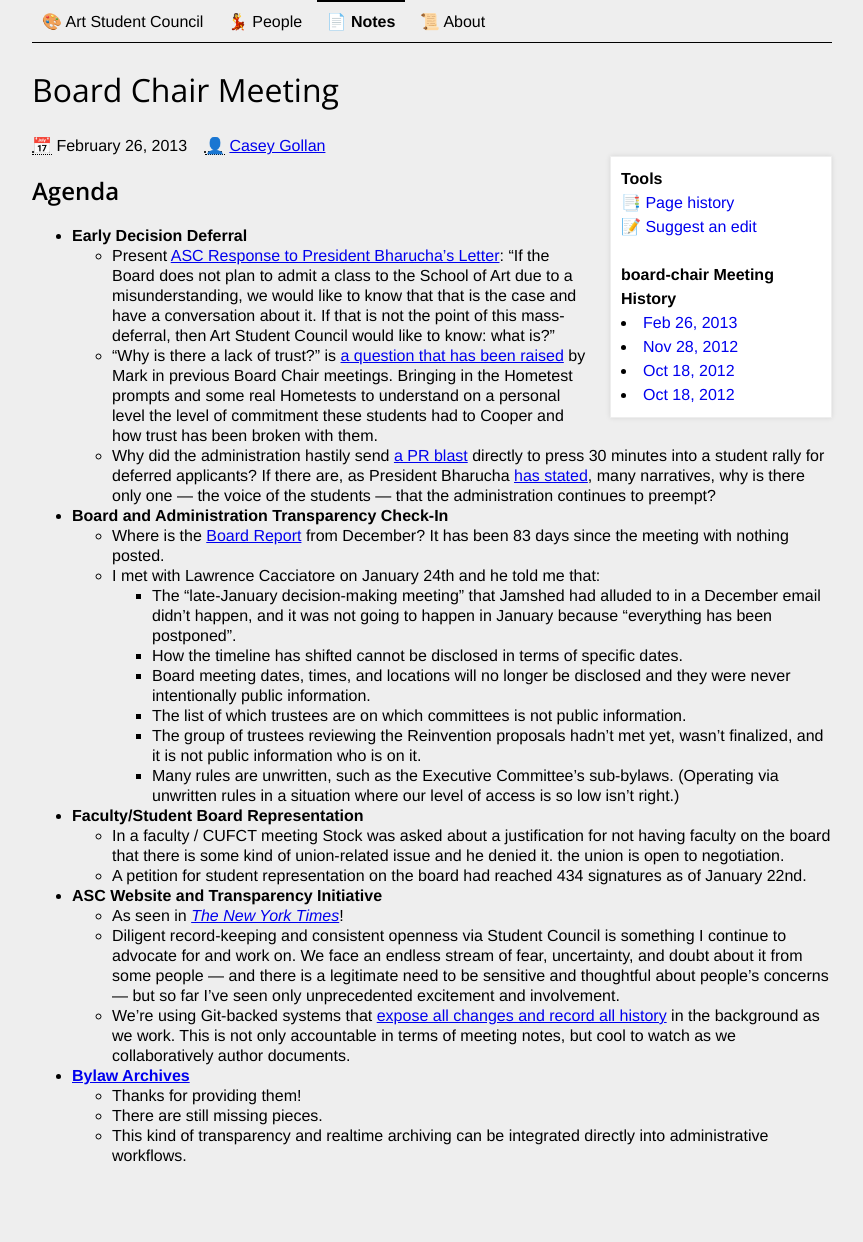
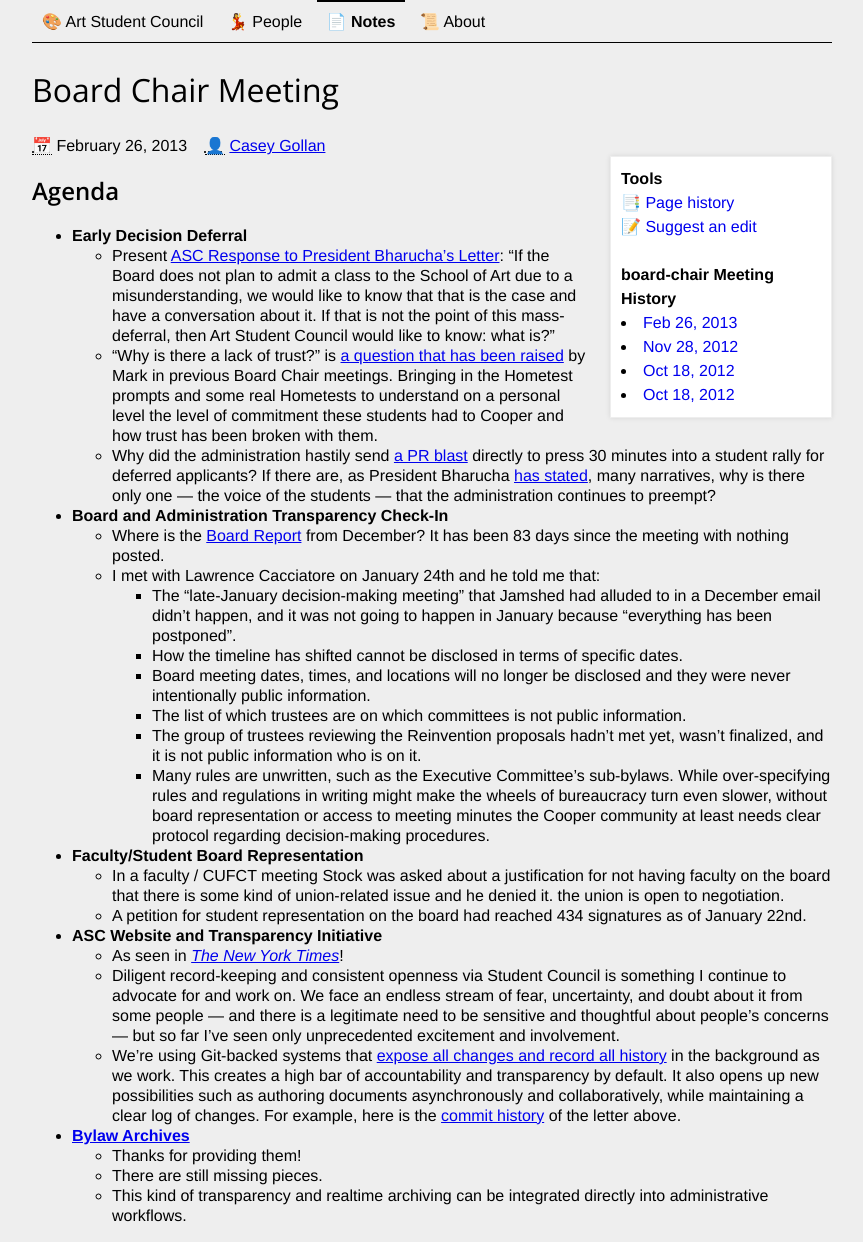
Before and after one commit to CooperASC/cooperasc.github.com, a Jekyll site: the page built from _posts/notes/2013-02-26-board-chair-casey.md, in a window 1280 px wide. Shown: the whole page, without its empty margins (208-1071 px from the left). Built offline with Jekyll 4.4.1, drawn with Linux system fonts in a browser that asks for light colours; before the commit the page ends 1182 px from its top, so only the background shows below that.

Commit message:
clarifying vauge-ness-es pointed out by DY

```diff
--- a/_posts/notes/2013-02-26-board-chair-casey.md
+++ b/_posts/notes/2013-02-26-board-chair-casey.md
@@ -22,14 +22,14 @@ filepath: _posts/notes/2013-02-26-board-chair-casey.md
     - Board meeting dates, times, and locations will no longer be disclosed and they were never intentionally public information.
     - The list of which trustees are on which committees is not public information.
     - The group of trustees reviewing the Reinvention proposals hadn't met yet, wasn't finalized, and it is not public information who is on it.
-    - Many rules are unwritten, such as the Executive Committee's sub-bylaws. (Operating via unwritten rules in a situation where our level of access is so low isn't right.)
+    - Many rules are unwritten, such as the Executive Committee's sub-bylaws. While over-specifying rules and regulations in writing might make the wheels of bureaucracy turn even slower, without board representation or access to meeting minutes the Cooper community at least needs clear protocol regarding decision-making procedures.
 - **Faculty/Student Board Representation**
   - In a faculty / CUFCT meeting Stock was asked about a justification for not having faculty on the board that there is some kind of union-related issue and he denied it. the union is open to negotiation.
   - A petition for student representation on the board had reached 434 signatures as of January 22nd.
 - **ASC Website and Transparency Initiative**
   - As seen in [_The New York Times_](http://www.nytimes.com/2013/02/16/nyregion/cooper-unions-tradition-of-free-tuition-may-be-near-end.html?pagewanted=all)!
   - Diligent record-keeping and consistent openness via Student Council is something I  continue to advocate for and work on. We face an endless stream of fear, uncertainty, and doubt about it from some people — and there is a legitimate need to be sensitive and thoughtful about people's concerns — but so far I've seen only unprecedented excitement and involvement.
-  - We're using Git-backed systems that [expose all changes and record all history](https://github.com/CooperASC/cooperasc.github.com/commits/master) in the background as we work. This is not only accountable in terms of meeting notes, but cool to watch as we collaboratively author documents.
+  - We're using Git-backed systems that [expose all changes and record all history](https://github.com/CooperASC/cooperasc.github.com/commits/master) in the background as we work. This creates a high bar of accountability and transparency by default. It also opens up new possibilities such as authoring documents asynchronously and collaboratively, while maintaining a clear log of changes. For example, here is the [commit history](https://github.com/CooperASC/cooperasc.github.com/commits/master/_posts/notes/2013-02-13-bharucha-response.md) of the letter above.
 - [**Bylaw Archives**](http://github.com/caseyg/bylaws)
   - Thanks for providing them!
   - There are still missing pieces.
```
